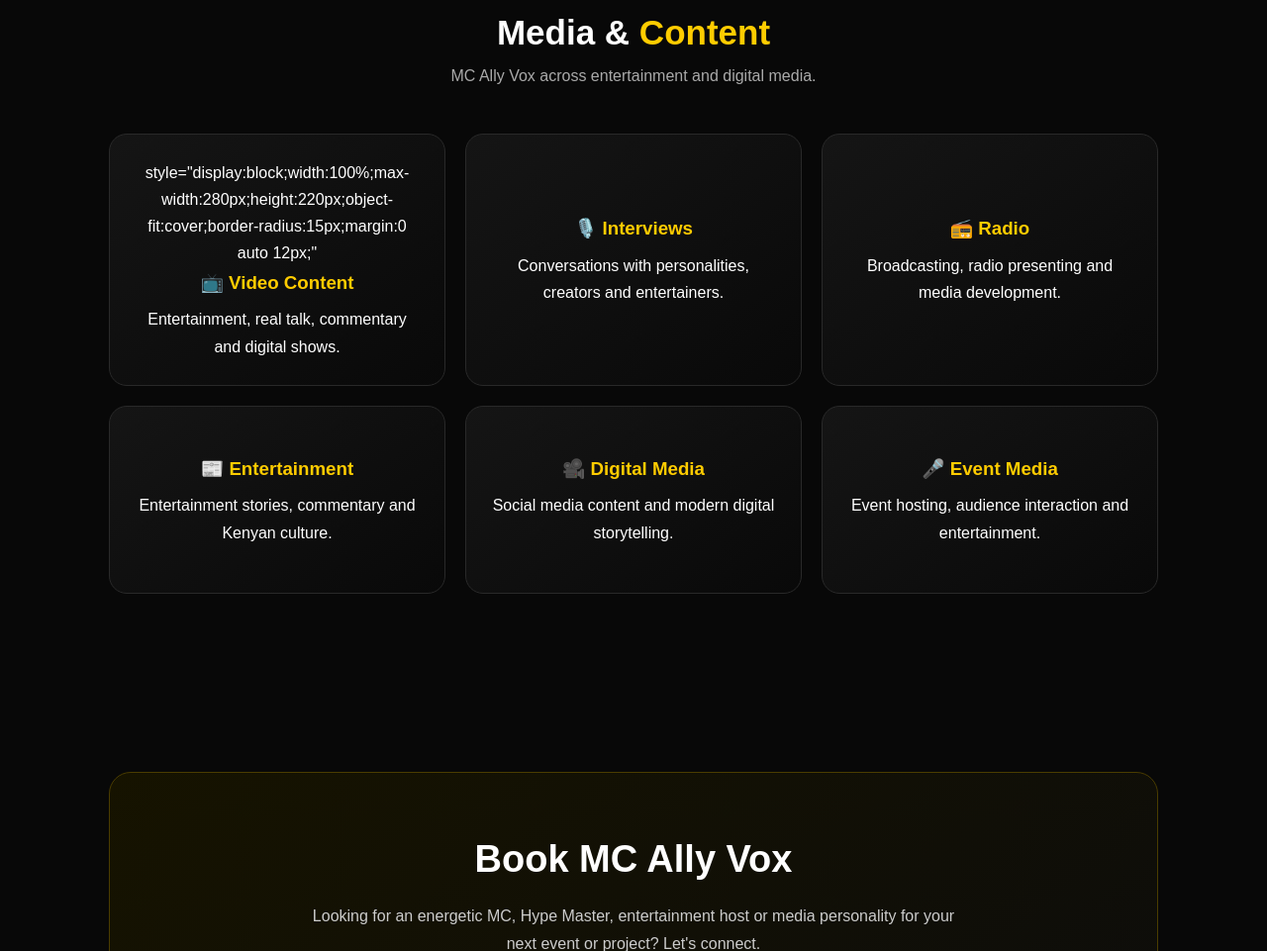
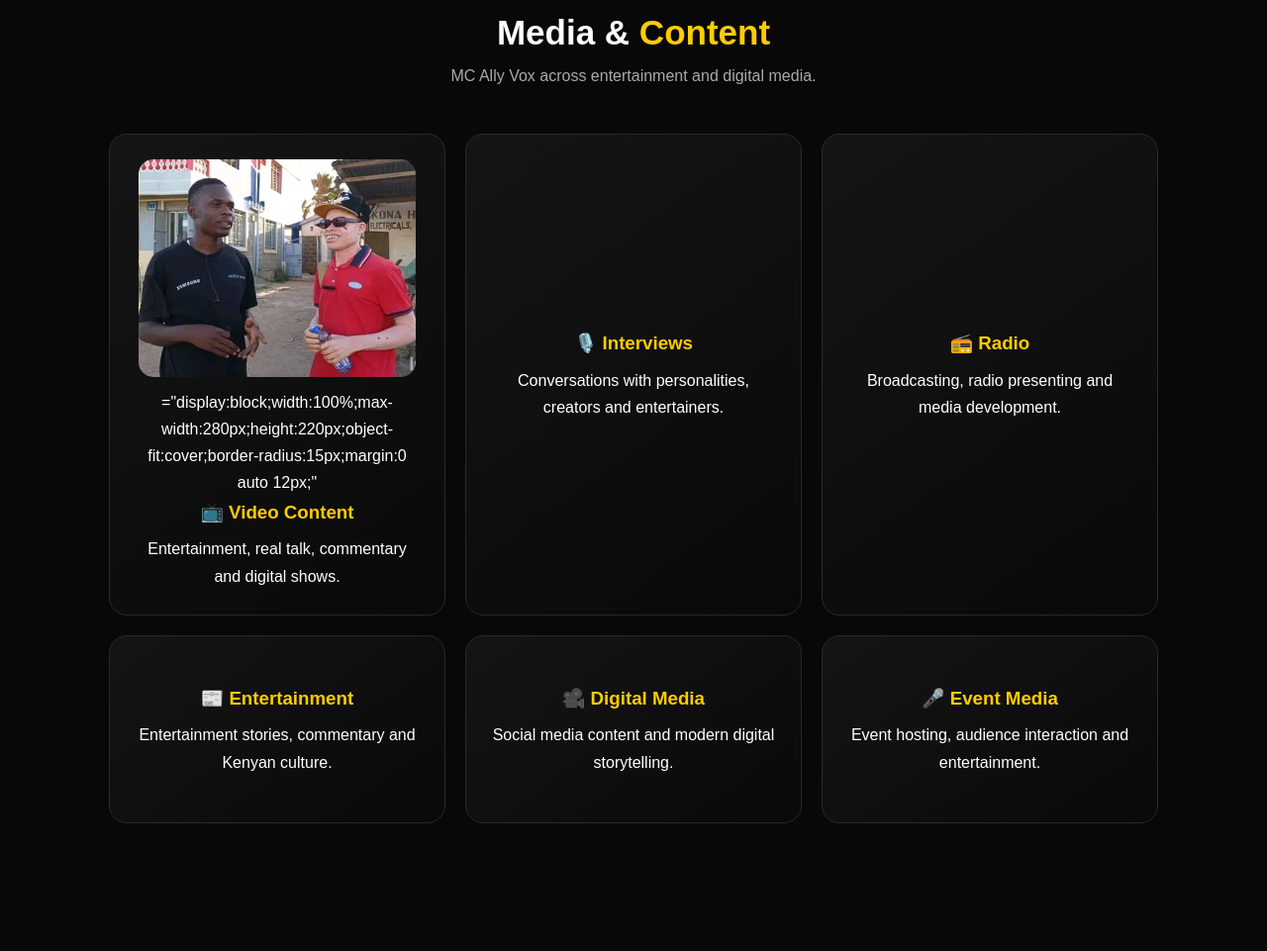
Before and after one commit to mcvox2001-cell/mc-ally-vox, a plain HTML site: page index.html in a window 1280 px wide. Shown: the part 2335-3296 px from the top of the page at 99% size. Drawn offline with Linux system fonts and the light colour scheme.

Commit message:
Update index.html

```diff
--- a/index.html
+++ b/index.html
@@ -471,7 +471,9 @@ footer strong{
 
     <div class="media-box">
   <div>
-    style="display:block;width:100%;max-width:280px;height:220px;object-fit:cover;border-radius:15px;margin:0 auto 12px;"
+    <img src="https://raw.githubusercontent.com/mcvox2001-cell/mc-ally-vox/main/1787315338288.jpg"
+     alt="MC Ally Vox"
+     style="display:block;width:100%;max-width:280px;height:220px;object-fit:cover;border-radius:15px;margin:0 auto 12px;">="display:block;width:100%;max-width:280px;height:220px;object-fit:cover;border-radius:15px;margin:0 auto 12px;"
     <h3>📺 Video Content</h3>
     <p>Entertainment, real talk, commentary and digital shows.</p>
   </div>
```
